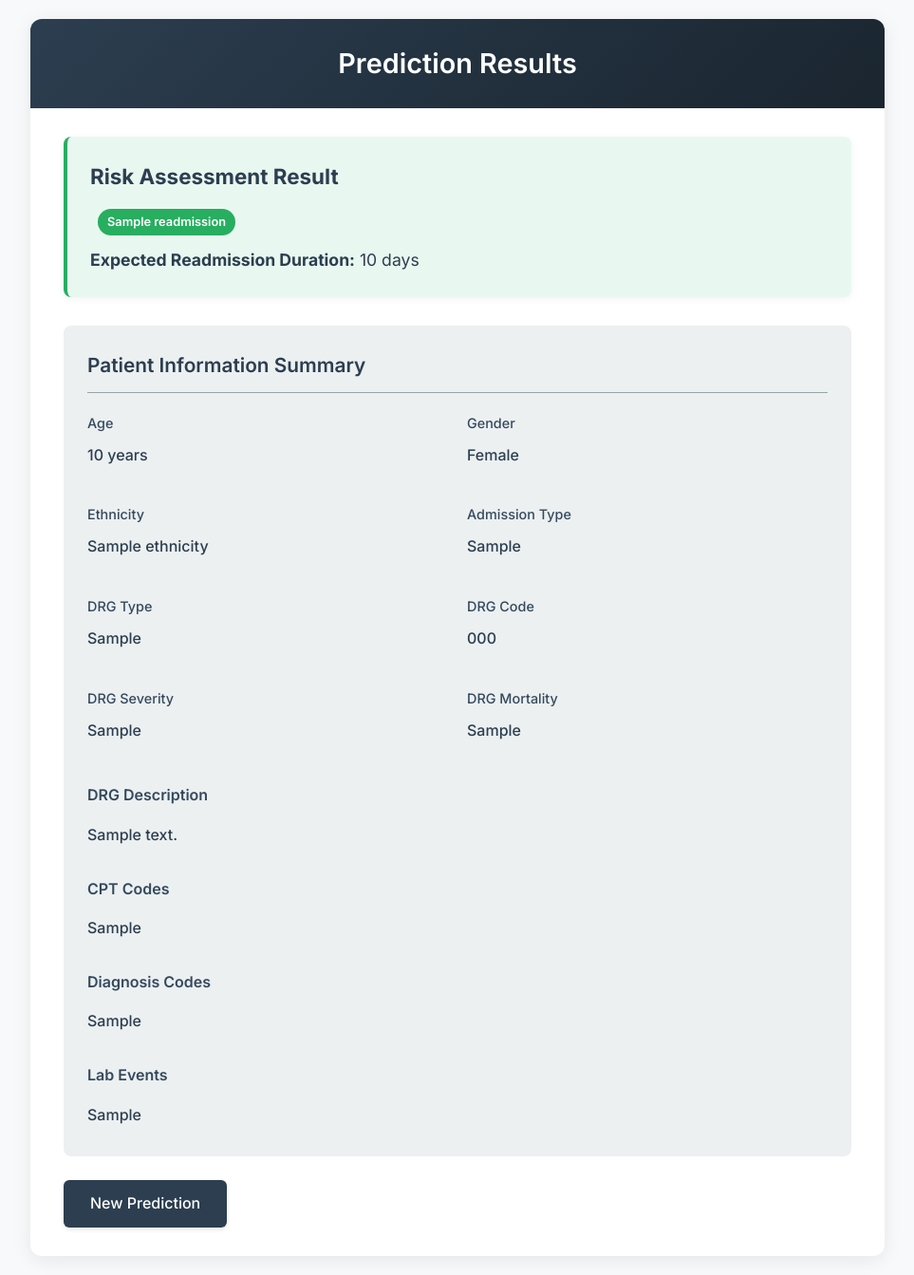
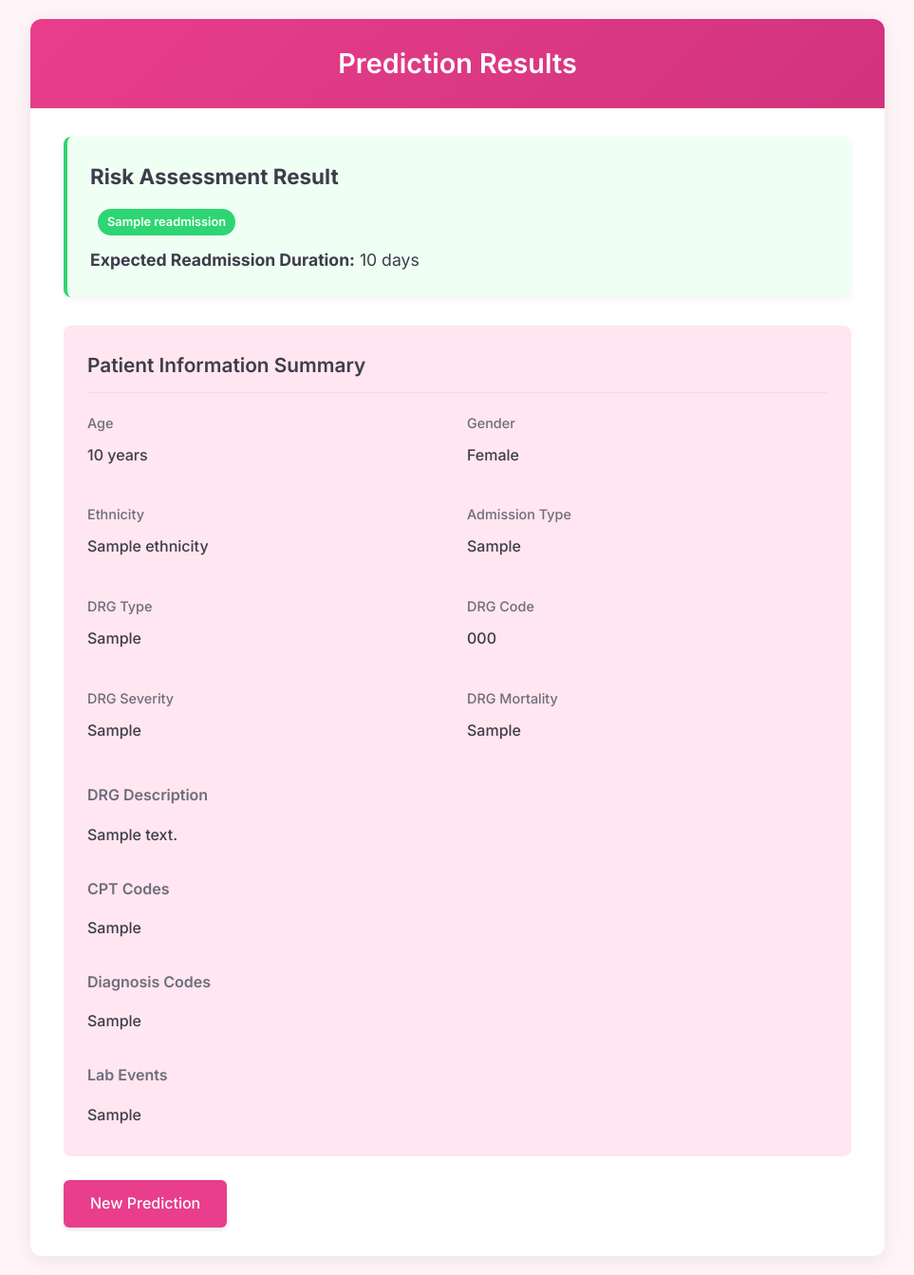
Before and after one commit to Adi-Ida404/hf-readmission, a Flask app: template templates/result.html in a window 1280 px wide. Shown: the whole page at 95% size, without its empty margins (158-1121 px from the left). Run offline with Flask 3, Linux system fonts and the light colour scheme; the template is opened without the code that fills it: most values are stand-ins (such as "Sample title", 1, 10 or a date in 2020).

Commit message:
Update result.html: updated style

```diff
--- a/templates/result.html
+++ b/templates/result.html
@@ -198,6 +198,199 @@
             grid-template-columns: 1fr;
         }
     }
+</style><style>
+    :root {
+        --primary: #e83e8c;
+        --primary-dark: #d2337d;
+        --danger: #ff4757;
+        --success: #2ed573;
+        --warning: #ffa502;
+        --gray-100: #fff5f9;
+        --gray-200: #ffe6f0;
+        --gray-500: #a8a8b3;
+        --gray-700: #6d6d7a;
+        --gray-900: #3d3d4a;
+    }
+
+    * {
+        margin: 0;
+        padding: 0;
+        box-sizing: border-box;
+    }
+
+    body {
+        font-family: 'Inter', -apple-system, BlinkMacSystemFont, sans-serif;
+        background-color: var(--gray-100);
+        padding: 20px;
+        line-height: 1.6;
+        color: var(--gray-900);
+    }
+
+    .container {
+        max-width: 900px;
+        margin: 0 auto;
+        background: white;
+        border-radius: 12px;
+        box-shadow: 0 4px 20px rgba(0, 0, 0, 0.08);
+        overflow: hidden;
+    }
+
+    .header {
+        background: linear-gradient(135deg, var(--primary), var(--primary-dark));
+        color: white;
+        padding: 24px 30px;
+        text-align: center;
+    }
+
+    .header h1 {
+        font-weight: 600;
+        font-size: 1.8rem;
+    }
+
+    .content {
+        padding: 30px 35px;
+    }
+
+    .result-section {
+        margin-bottom: 30px;
+        padding: 24px;
+        border-radius: 8px;
+        box-shadow: 0 2px 8px rgba(0, 0, 0, 0.05);
+    }
+
+    .result-high-risk {
+        background-color: #fff0f3;
+        border-left: 4px solid var(--danger);
+    }
+
+    .result-low-risk {
+        background-color: #f0fff4;
+        border-left: 4px solid var(--success);
+    }
+
+    .result-section h2 {
+        font-size: 1.4rem;
+        margin-bottom: 12px;
+        color: var(--gray-900);
+    }
+
+    .result-message {
+        font-size: 1.2rem;
+        margin: 12px 0;
+        font-weight: 500;
+    }
+
+    .result-days {
+        margin-top: 8px;
+        font-size: 1.1rem;
+    }
+
+    .patient-info {
+        background: var(--gray-200);
+        border-radius: 8px;
+        padding: 25px;
+        margin-top: 30px;
+    }
+
+    .section-title {
+        font-size: 1.3rem;
+        margin-bottom: 20px;
+        padding-bottom: 12px;
+        border-bottom: 1px solid #ffd6e7;
+        color: var(--gray-900);
+        font-weight: 600;
+    }
+
+    .info-grid {
+        display: grid;
+        grid-template-columns: repeat(auto-fill, minmax(250px, 1fr));
+        gap: 20px;
+        margin-top: 15px;
+    }
+
+    .info-item {
+        margin-bottom: 12px;
+    }
+
+    .info-label {
+        font-weight: 500;
+        color: var(--gray-700);
+        font-size: 0.9rem;
+        margin-bottom: 4px;
+    }
+
+    .info-value {
+        color: var(--gray-900);
+        font-weight: 500;
+        padding: 6px 0;
+        word-break: break-word;
+    }
+
+    .info-group {
+        margin-top: 25px;
+    }
+
+    .info-group-title {
+        font-weight: 600;
+        color: var(--gray-700);
+        margin-bottom: 10px;
+        font-size: 1rem;
+    }
+
+    .btn {
+        display: inline-block;
+        padding: 12px 28px;
+        background: var(--primary);
+        color: white;
+        text-decoration: none;
+        border-radius: 6px;
+        margin-top: 25px;
+        transition: all 0.2s ease;
+        font-weight: 500;
+        border: none;
+        cursor: pointer;
+        font-size: 1rem;
+        box-shadow: 0 2px 5px rgba(0, 0, 0, 0.1);
+    }
+
+    .btn:hover {
+        background: var(--primary-dark);
+        transform: translateY(-1px);
+        box-shadow: 0 4px 8px rgba(0, 0, 0, 0.15);
+    }
+
+    .badge {
+        display: inline-block;
+        padding: 4px 10px;
+        border-radius: 20px;
+        font-size: 0.8rem;
+        font-weight: 600;
+        margin-left: 8px;
+    }
+
+    .badge-danger {
+        background-color: var(--danger);
+        color: white;
+    }
+
+    .badge-success {
+        background-color: var(--success);
+        color: white;
+    }
+
+    @media (max-width: 768px) {
+        .content {
+            padding: 20px;
+        }
+
+        .header {
+            padding: 20px;
+        }
+
+        .info-grid {
+            grid-template-columns: 1fr;
+        }
+    }
 </style>
 </head>
 <body>
```
